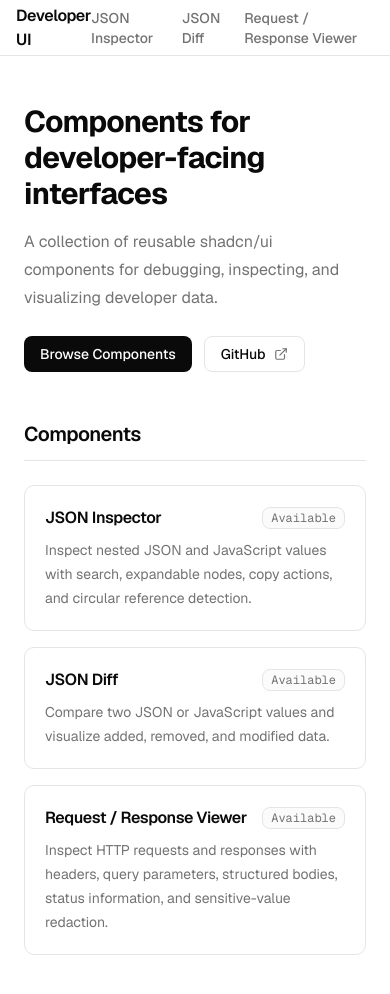
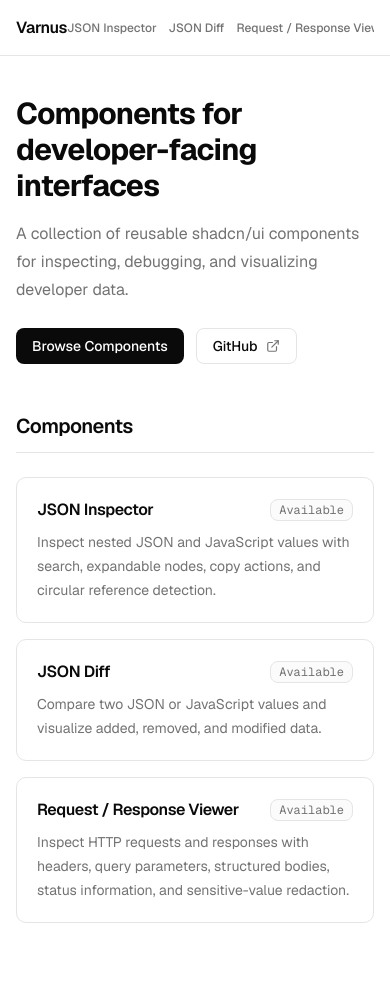
Before and after one commit to notinsect/json-inspector, a Next.js app: page / in a window 390 px wide. Shown: the top 994 px of the page. After the commit the page ends 963 px from the top, so only its background shows below. Built offline with nearby package versions, Linux system fonts and the light colour scheme.

Commit message:
chore: rebrand project to Varnus

```diff
--- a/package.json
+++ b/package.json
@@ -1,5 +1,5 @@
 {
-  "name": "json-inspector",
+  "name": "varnus",
   "version": "0.3.0",
   "private": true,
   "scripts": {
--- a/registry.json
+++ b/registry.json
@@ -1,6 +1,6 @@
 {
   "$schema": "https://ui.shadcn.com/schema/registry.json",
-  "name": "json-inspector",
+  "name": "varnus",
   "homepage": "https://github.com/notinsect/json-inspector",
   "items": [
     {
--- /dev/null
+++ b/src/app/components/json-diff/layout.tsx
@@ -0,0 +1,11 @@
+import type { Metadata } from "next";
+
+export const metadata: Metadata = {
+  title: "JSON Diff",
+  description:
+    "Compare two JSON or JavaScript values and visualize added, removed, and modified data.",
+};
+
+export default function Layout({ children }: { children: React.ReactNode }) {
+  return children;
+}
--- a/src/app/components/json-diff/page.tsx
+++ b/src/app/components/json-diff/page.tsx
@@ -66,6 +66,10 @@ export default function JsonDiffPage() {
           <h1 className="text-3xl font-bold tracking-tight sm:text-4xl">
             JSON Diff
           </h1>
+
+          <span className="rounded-md border bg-muted/40 px-2 py-0.5 font-mono text-xs text-muted-foreground">
+            Available
+          </span>
 
           <span className="rounded-md border bg-muted/40 px-2 py-0.5 font-mono text-xs text-muted-foreground">
             registry:ui
--- /dev/null
+++ b/src/app/components/json-inspector/layout.tsx
@@ -0,0 +1,11 @@
+import type { Metadata } from "next";
+
+export const metadata: Metadata = {
+  title: "JSON Inspector",
+  description:
+    "Inspect nested JSON and JavaScript values with search, expandable nodes, copy actions, and circular reference detection.",
+};
+
+export default function Layout({ children }: { children: React.ReactNode }) {
+  return children;
+}
--- a/src/app/components/json-inspector/page.tsx
+++ b/src/app/components/json-inspector/page.tsx
@@ -96,6 +96,10 @@ export default function JsonInspectorPage() {
           <h1 className="text-3xl font-bold tracking-tight sm:text-4xl">
             JSON Inspector
           </h1>
+
+          <span className="rounded-md border bg-muted/40 px-2 py-0.5 font-mono text-xs text-muted-foreground">
+            Available
+          </span>
 
           <span className="rounded-md border bg-muted/40 px-2 py-0.5 font-mono text-xs text-muted-foreground">
             registry:ui
--- /dev/null
+++ b/src/app/components/request-response-viewer/layout.tsx
@@ -0,0 +1,11 @@
+import type { Metadata } from "next";
+
+export const metadata: Metadata = {
+  title: "Request / Response Viewer",
+  description:
+    "Inspect HTTP requests and responses with headers, query parameters, structured bodies, status information, and sensitive-value redaction.",
+};
+
+export default function Layout({ children }: { children: React.ReactNode }) {
+  return children;
+}
--- a/src/app/layout.tsx
+++ b/src/app/layout.tsx
@@ -14,9 +14,12 @@ const geistMono = Geist_Mono({
 });
 
 export const metadata: Metadata = {
-  title: "Developer UI — Components for developer interfaces",
+  title: {
+    default: "Varnus",
+    template: "%s – Varnus",
+  },
   description:
-    "A collection of reusable shadcn/ui components for debugging, inspecting, and visualizing developer data.",
+    "A collection of reusable shadcn/ui components for inspecting, debugging, and visualizing developer data.",
 };
 
 export default function RootLayout({
--- a/src/app/page.tsx
+++ b/src/app/page.tsx
@@ -1,5 +1,6 @@
 import Link from "next/link";
 import { ExternalLink } from "lucide-react";
+import { COMPONENTS } from "@/lib/components";
 
 export default function Home() {
   return (
@@ -11,8 +12,8 @@ export default function Home() {
         </h1>
 
         <p className="max-w-2xl text-base leading-7 text-muted-foreground md:text-lg">
-          A collection of reusable shadcn/ui components for debugging,
-          inspecting, and visualizing developer data.
+          A collection of reusable shadcn/ui components for inspecting,
+          debugging, and visualizing developer data.
         </p>
 
         <div className="mt-2 flex flex-wrap items-center gap-3">
@@ -42,74 +43,29 @@ export default function Home() {
         </div>
 
         <div className="grid gap-4 sm:grid-cols-2">
-          {/* Card 1: JSON Inspector */}
+          {COMPONENTS.map((item) => (
             <Link
-            href="/components/json-inspector"
+              key={item.slug}
+              href={item.href}
               className="group flex flex-col justify-between rounded-lg border p-5 transition-colors hover:border-foreground/40 hover:bg-muted/30"
             >
               <div>
                 <div className="flex items-center justify-between gap-2">
                   <h3 className="font-semibold tracking-tight text-foreground group-hover:underline">
-                  JSON Inspector
+                    {item.title}
                   </h3>
 
-                <span className="rounded-md border bg-muted/40 px-2 py-0.5 font-mono text-xs text-muted-foreground">
-                  Available
+                  <span className="rounded-md border bg-muted/40 px-2 py-0.5 font-mono text-xs text-muted-foreground capitalize">
+                    {item.status}
                   </span>
                 </div>
 
                 <p className="mt-2 text-sm leading-6 text-muted-foreground">
-                Inspect nested JSON and JavaScript values with search, expandable
-                nodes, copy actions, and circular reference detection.
+                  {item.description}
                 </p>
               </div>
             </Link>
-
-          {/* Card 2: JSON Diff */}
-          <Link
-            href="/components/json-diff"
-            className="group flex flex-col justify-between rounded-lg border p-5 transition-colors hover:border-foreground/40 hover:bg-muted/30"
-          >
-            <div>
-              <div className="flex items-center justify-between gap-2">
-                <h3 className="font-semibold tracking-tight text-foreground group-hover:underline">
-                  JSON Diff
-                </h3>
-
-                <span className="rounded-md border bg-muted/40 px-2 py-0.5 font-mono text-xs text-muted-foreground">
-                  Available
-                </span>
-              </div>
-
-              <p className="mt-2 text-sm leading-6 text-muted-foreground">
-                Compare two JSON or JavaScript values and visualize added, removed,
-                and modified data.
-              </p>
-            </div>
-          </Link>
-
-          {/* Card 3: Request / Response Viewer */}
-          <Link
-            href="/components/request-response-viewer"
-            className="group flex flex-col justify-between rounded-lg border p-5 transition-colors hover:border-foreground/40 hover:bg-muted/30"
-          >
-            <div>
-              <div className="flex items-center justify-between gap-2">
-                <h3 className="font-semibold tracking-tight text-foreground group-hover:underline">
-                  Request / Response Viewer
-                </h3>
-
-                <span className="rounded-md border bg-muted/40 px-2 py-0.5 font-mono text-xs text-muted-foreground">
-                  Available
-                </span>
-              </div>
-
-              <p className="mt-2 text-sm leading-6 text-muted-foreground">
-                Inspect HTTP requests and responses with headers, query parameters,
-                structured bodies, status information, and sensitive-value redaction.
-              </p>
-            </div>
-          </Link>
+          ))}
         </div>
       </section>
     </div>
--- a/src/components/docs/docs-layout.tsx
+++ b/src/components/docs/docs-layout.tsx
@@ -2,22 +2,8 @@
 
 import Link from "next/link";
 import { usePathname } from "next/navigation";
+import { COMPONENTS } from "@/lib/components";
 import { cn } from "@/lib/utils";
-
-const navItems = [
-  {
-    title: "JSON Inspector",
-    href: "/components/json-inspector",
-  },
-  {
-    title: "JSON Diff",
-    href: "/components/json-diff",
-  },
-  {
-    title: "Request / Response Viewer",
-    href: "/components/request-response-viewer",
-  },
-];
 
 export function DocsLayout({ children }: { children: React.ReactNode }) {
   const pathname = usePathname();
@@ -27,17 +13,17 @@ export function DocsLayout({ children }: { children: React.ReactNode }) {
       {/* Mobile Header Navigation */}
       <header className="sticky top-0 z-40 flex h-14 items-center justify-between border-b bg-background/95 px-4 backdrop-blur md:hidden">
         <Link href="/" className="font-semibold tracking-tight text-foreground">
-          Developer UI
+          Varnus
         </Link>
-        <nav className="flex items-center gap-4 text-sm font-medium">
-          {navItems.map((item) => {
+        <nav className="flex items-center gap-3 overflow-x-auto text-xs font-medium scrollbar-none">
+          {COMPONENTS.map((item) => {
             const isActive = pathname === item.href;
             return (
               <Link
                 key={item.href}
                 href={item.href}
                 className={cn(
-                  "transition-colors hover:text-foreground",
+                  "whitespace-nowrap transition-colors hover:text-foreground",
                   isActive
                     ? "font-semibold text-foreground"
                     : "text-muted-foreground",
@@ -60,7 +46,7 @@ export function DocsLayout({ children }: { children: React.ReactNode }) {
                 href="/"
                 className="text-base font-semibold tracking-tight text-foreground transition-opacity hover:opacity-80"
               >
-                Developer UI
+                Varnus
               </Link>
             </div>
 
@@ -70,7 +56,7 @@ export function DocsLayout({ children }: { children: React.ReactNode }) {
                 Components
               </div>
 
-              {navItems.map((item) => {
+              {COMPONENTS.map((item) => {
                 const isActive = pathname === item.href;
                 return (
                   <Link
@@ -93,7 +79,7 @@ export function DocsLayout({ children }: { children: React.ReactNode }) {
 
         {/* Main Content Area */}
         <main className="flex-1 min-w-0">
-          <div className="mx-auto w-full max-w-4xl px-6 py-8 md:px-10 md:py-12">
+          <div className="mx-auto w-full max-w-4xl px-4 py-6 md:px-10 md:py-12">
             {children}
           </div>
         </main>
--- /dev/null
+++ b/src/lib/components.ts
@@ -0,0 +1,38 @@
+export type ComponentMeta = {
+  title: string;
+  slug: string;
+  href: string;
+  description: string;
+  status: "available";
+  registryName: string;
+};
+
+export const COMPONENTS: ComponentMeta[] = [
+  {
+    title: "JSON Inspector",
+    slug: "json-inspector",
+    href: "/components/json-inspector",
+    description:
+      "Inspect nested JSON and JavaScript values with search, expandable nodes, copy actions, and circular reference detection.",
+    status: "available",
+    registryName: "json-inspector",
+  },
+  {
+    title: "JSON Diff",
+    slug: "json-diff",
+    href: "/components/json-diff",
+    description:
+      "Compare two JSON or JavaScript values and visualize added, removed, and modified data.",
+    status: "available",
+    registryName: "json-diff",
+  },
+  {
+    title: "Request / Response Viewer",
+    slug: "request-response-viewer",
+    href: "/components/request-response-viewer",
+    description:
+      "Inspect HTTP requests and responses with headers, query parameters, structured bodies, status information, and sensitive-value redaction.",
+    status: "available",
+    registryName: "request-response-viewer",
+  },
+];
```
Also changed, not shown: 1 other file (tests, documents, lock files or other folders). Lines whose indentation alone changed are shown as unchanged.
